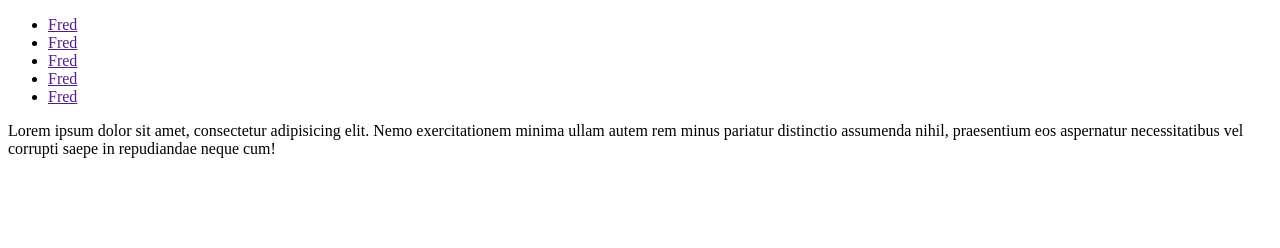
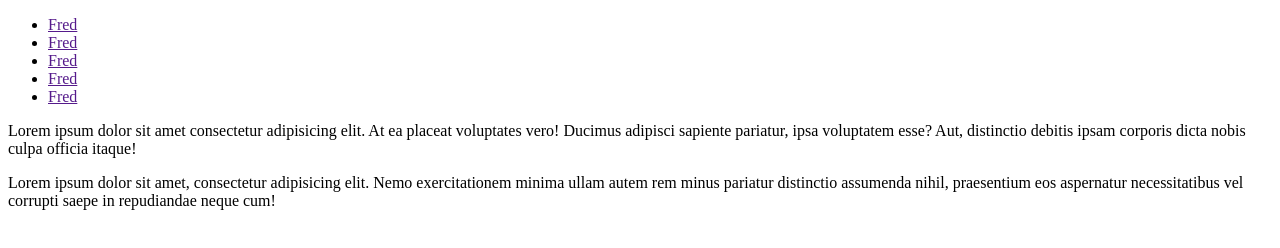
Before and after one commit to Juge-Fredd/Fred, a plain HTML site: page index.html in a window 1280 px wide. Drawn offline with Linux system fonts and the light colour scheme.

Commit message:
Ajout du paragraphe

```diff
--- a/index.html
+++ b/index.html
@@ -17,7 +17,7 @@
         </ul></nav>
     </header>
 
-
+    <p>Lorem ipsum dolor sit amet consectetur adipisicing elit. At ea placeat voluptates vero! Ducimus adipisci sapiente pariatur, ipsa voluptatem esse? Aut, distinctio debitis ipsam corporis dicta nobis culpa officia itaque!</p>
     <footer>
         Lorem ipsum dolor sit amet, consectetur adipisicing elit. Nemo exercitationem minima ullam autem rem minus pariatur distinctio assumenda nihil, praesentium eos aspernatur necessitatibus vel corrupti saepe in repudiandae neque cum!
     </footer>
```
